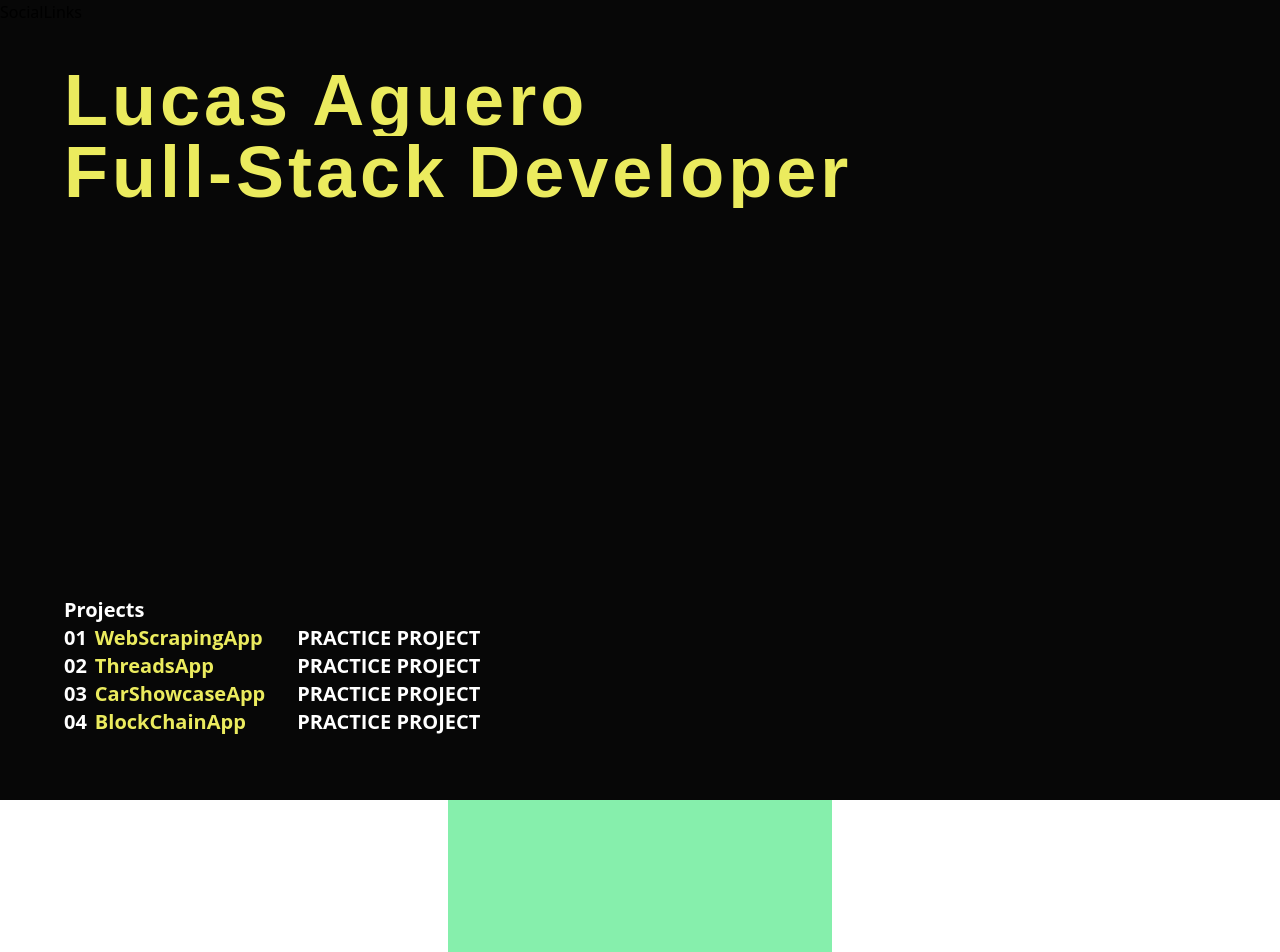
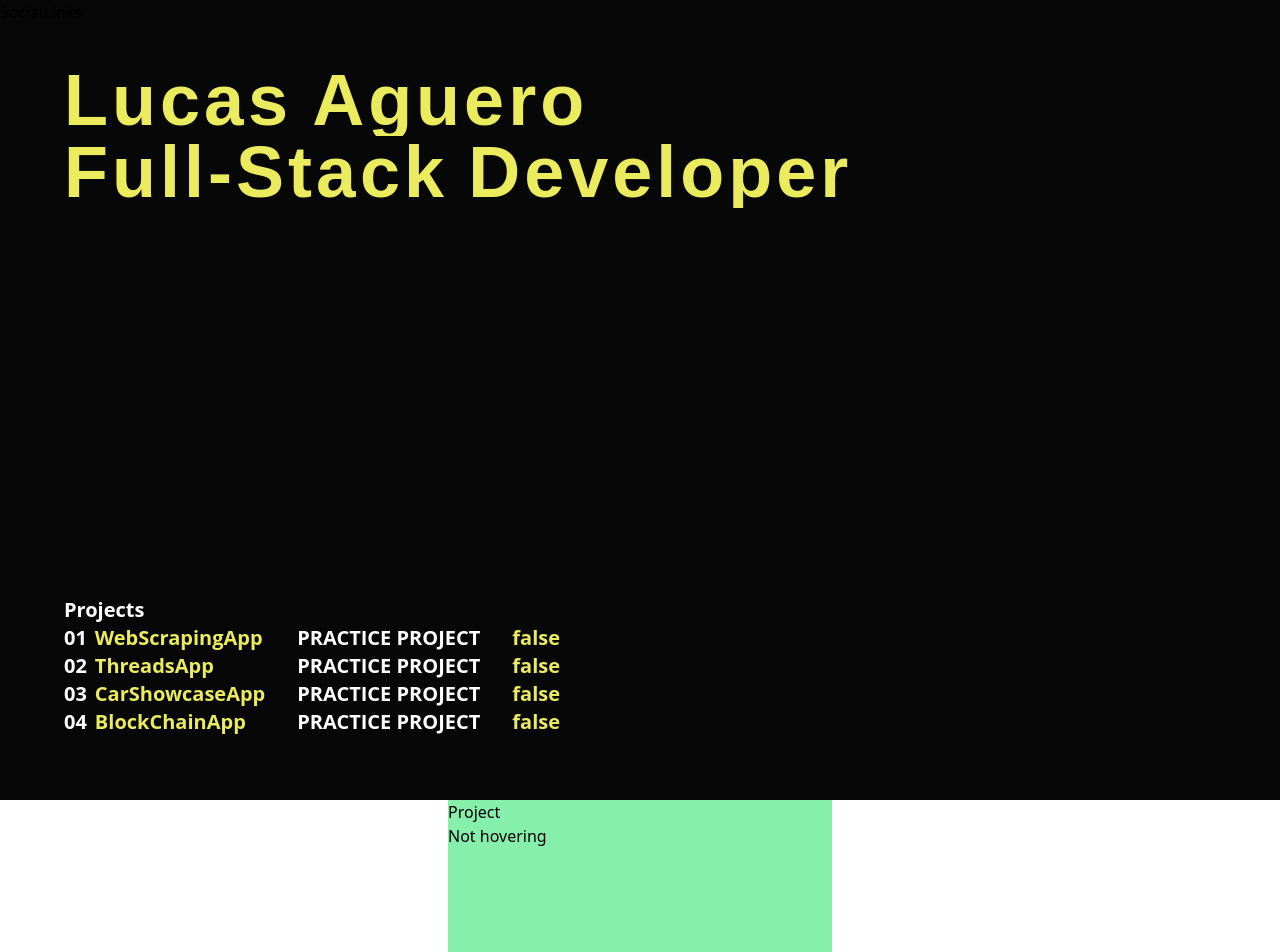
Before and after one commit to Benjahh/portfolio_v2, a Next.js app: page / in a window 1280 px wide. Shown: the top 952 px of the page. Built offline with nearby package versions, Linux system fonts and the light colour scheme; a web font is replaced by a local one.

Commit message:
state managing for hover value

```diff
--- a/app/page.jsx
+++ b/app/page.jsx
@@ -2,16 +2,16 @@ import Hero from '@/components/Hero';
 import Projects from '@/components/Projects';
 import SocialLinks from '@/components/SocialLinks';
 import ProjectCard from '@/components/ProjectCard';
-import { ProjectProvider } from '@/utils/ProjectContext';
+import { ProjectHoveringProvider } from '@/components/ProjectHoveringProvider';
 
 export default function Home() {
   return (
     <main className="flex min-h-screen min-w-full relative  bg-background">
       <Hero />
-      <ProjectProvider>
+      <ProjectHoveringProvider>
         <Projects />
         <ProjectCard />
-      </ProjectProvider>
+      </ProjectHoveringProvider>
       <SocialLinks />
     </main>
   );
--- a/components/ProjectCard.jsx
+++ b/components/ProjectCard.jsx
@@ -1,15 +1,19 @@
 'use client';
-import { useProjectContext } from '@/utils/ProjectContext';
+import { useProjectHovering } from './ProjectHoveringProvider';
+import { projects } from '@/utils/data';
 
 const ProjectCard = () => {
-  const { projectData } = useProjectContext();
-
-  console.log(projectData);
+  const { projectId } = projects;
+  const { showProjectHovering } = useProjectHovering();
+  const isHovered = showProjectHovering[projectId] || false;
+  console.log(showProjectHovering[projectId] || false);
+  console.log(isHovered);
 
   return (
     <article className="bg-green-300 w-96 h-96  transform -translate-x-1/2  absolute  -bottom-96 left-1/2 ">
-      <h1></h1>
-      <p className=""></p>
+      {/* Render project card content here */}
+      <h1>Project {projectId}</h1>
+      <p>{isHovered ? 'Hovering!' : 'Not hovering'}</p>
     </article>
   );
 };
--- /dev/null
+++ b/components/ProjectHoveringProvider.jsx
@@ -0,0 +1,32 @@
+'use client';
+
+import { createContext, useState, useContext } from 'react';
+
+// Create a context
+const ProjectHoveringContext = createContext();
+
+// Create a provider
+export const ProjectHoveringProvider = ({ children }) => {
+  const [showProjectHovering, setShowProjectHovering] = useState(false);
+
+  const toggleProjectHovering = (projectId) => {
+    setShowProjectHovering((prevState) => ({
+      ...prevState,
+      [projectId]: !prevState[projectId],
+    }));
+  };
+
+  const value = {
+    showProjectHovering,
+    toggleProjectHovering,
+  };
+
+  return (
+    <ProjectHoveringContext.Provider value={value}>
+      {children}
+    </ProjectHoveringContext.Provider>
+  );
+};
+
+// Custom hook to use the context
+export const useProjectHovering = () => useContext(ProjectHoveringContext);
--- a/components/ProjectType.jsx
+++ b/components/ProjectType.jsx
@@ -1,34 +1,32 @@
 import { motion } from 'framer-motion';
+import { useProjectHovering } from './ProjectHoveringProvider';
 
 const ProjectType = ({ projectId, projectName, projectType }) => {
+  const { showProjectHovering, toggleProjectHovering } = useProjectHovering();
+  const isHovered = showProjectHovering[projectId] || false; // Default to false if undefined
+  const a = isHovered.toString();
+
   const variant = {
-    hidden: {
-      x: '-200%',
-      transition: { ease: [0.455, 0.03, 0.515, 0.955], duration: 1.4 },
-    },
-    visible: {
-      x: 0,
+    // Your animation variants...
+  };
 
-      transition: {
-        ease: [0.455, 0.03, 0.515, 0.955],
-        duration: 1.3,
-        type: 'spring',
-      },
-    },
-  };
   return (
     <motion.div
       variants={variant}
       className="flex flex-row justify-between gap-8"
+      whileHover={{ scale: 1.1 }}
+      onHoverStart={() => toggleProjectHovering(projectId)}
+      onHoverEnd={() => toggleProjectHovering(projectId)}
       transition={{
         staggerChildren: 4,
       }}
     >
-      <h1 className="flex flex-row w-full  gap-2">
+      <h1 className="flex flex-row w-full gap-2">
         <span className="text-white">{projectId}</span>
         <span className="text-accent">{projectName}</span>
       </h1>
       <h1 className="min-w-max text-white">{projectType}</h1>
+      {a}
     </motion.div>
   );
 };
--- a/components/Projects.jsx
+++ b/components/Projects.jsx
@@ -1,7 +1,7 @@
 'use client';
 import { projects } from '@/utils/data';
 import { motion } from 'framer-motion';
-import { useProjectContext } from '@/utils/ProjectContext';
+
 import ProjectType from './ProjectType';
 
 const Projects = () => {
@@ -11,12 +11,6 @@ const Projects = () => {
         staggerChildren: 0.025,
       },
     },
-  };
-
-  const { setProject } = useProjectContext();
-  const projectData = 2;
-  const test = () => {
-    setProject(projectData);
   };
 
   return (
--- a/utils/ProjectContext.js
+++ /dev/null
@@ -1,24 +0,0 @@
-'use client';
-
-import { createContext, useState, useContext } from 'react';
-
-const ProjectContext = createContext();
-
-export const ProjectProvider = ({ children }) => {
-  const [projectData, setProjectData] = useState(null);
-  console.log(projectData);
-
-  const setProject = (data) => {
-    setProjectData(data);
-  };
-
-  return (
-    <ProjectContext.Provider value={{ projectData, setProject }}>
-      {children}
-    </ProjectContext.Provider>
-  );
-};
-
-export const useProjectContext = () => {
-  return useContext(ProjectContext);
-};
```
